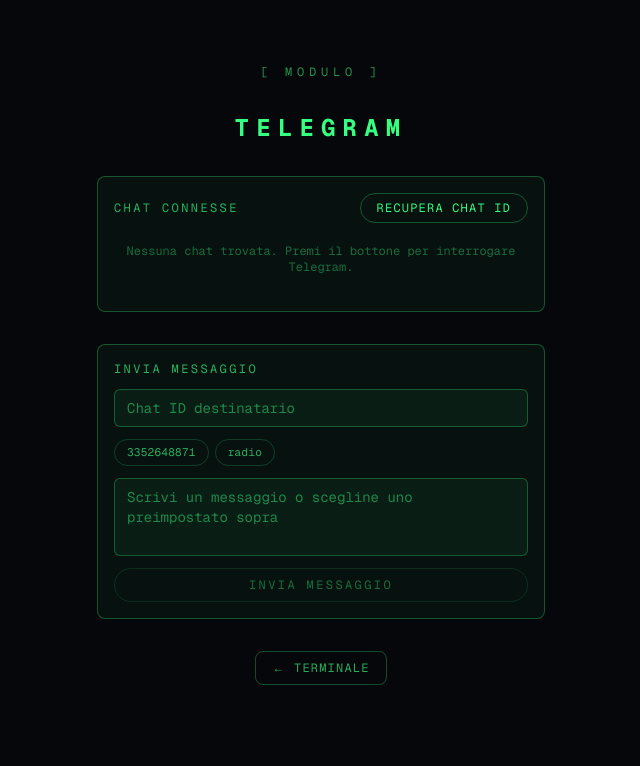
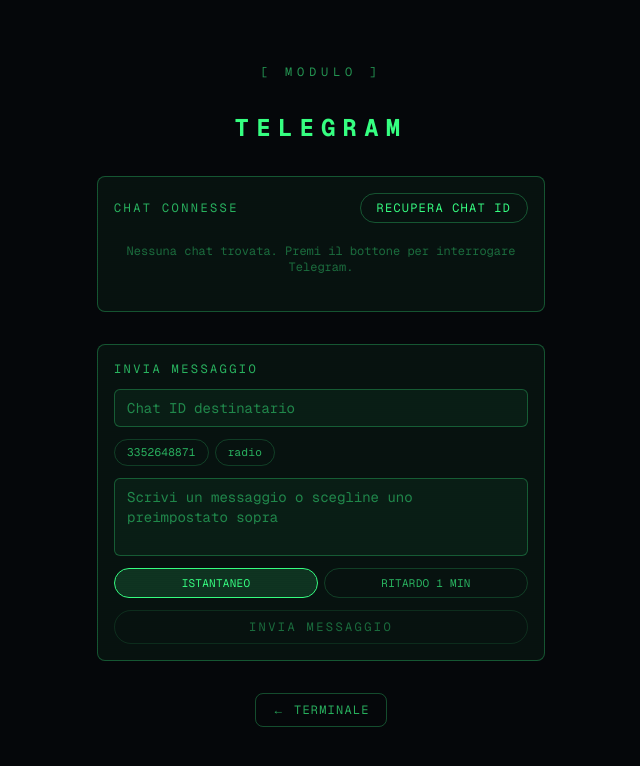
Before and after one commit to Labiless/nikita-bday, a Next.js app: page /telegram in a window 1280 px wide. Shown: the top 766 px of the page, without its empty margins (319-959 px from the left). Built offline with nearby package versions, Linux system fonts and the light colour scheme.

Commit message:
feat: pospone message

```diff
--- a/src/app/layout.tsx
+++ b/src/app/layout.tsx
@@ -13,7 +13,7 @@ const geistMono = Geist_Mono({
 });
 
 export const metadata: Metadata = {
-  title: "ECHELON",
+  title: "DEPARTMENT 7 OS",
   description: "Field agent terminal",
 };
 
--- a/src/app/telegram/page.tsx
+++ b/src/app/telegram/page.tsx
@@ -1,8 +1,10 @@
 "use client";
 
 import Link from "next/link";
-import { useState } from "react";
+import { useEffect, useRef, useState } from "react";
 import { PRESET_MESSAGES } from "@/lib/telegram-messages";
+
+const DELAY_SECONDS = 60;
 
 interface ChatSummary {
   id: number;
@@ -19,10 +21,22 @@ export default function TelegramPage() {
 
   const [chatId, setChatId] = useState("");
   const [message, setMessage] = useState("");
+  const [delayed, setDelayed] = useState(false);
   const [sendStatus, setSendStatus] = useState<
-    "idle" | "sending" | "sent" | "error"
+    "idle" | "scheduled" | "sending" | "sent" | "error"
   >("idle");
   const [sendError, setSendError] = useState<string | null>(null);
+  const [countdown, setCountdown] = useState(0);
+
+  const timeoutRef = useRef<ReturnType<typeof setTimeout> | null>(null);
+  const intervalRef = useRef<ReturnType<typeof setInterval> | null>(null);
+
+  useEffect(() => {
+    return () => {
+      if (timeoutRef.current) clearTimeout(timeoutRef.current);
+      if (intervalRef.current) clearInterval(intervalRef.current);
+    };
+  }, []);
 
   async function fetchChats() {
     setLoadingChats(true);
@@ -39,7 +53,7 @@ export default function TelegramPage() {
     }
   }
 
-  async function handleSend() {
+  async function doSend() {
     setSendStatus("sending");
     setSendError(null);
     try {
@@ -58,6 +72,32 @@ export default function TelegramPage() {
       setSendError((error as Error).message);
       setSendStatus("error");
     }
+  }
+
+  function handleSendClick() {
+    if (!delayed) {
+      doSend();
+      return;
+    }
+
+    setSendStatus("scheduled");
+    setCountdown(DELAY_SECONDS);
+
+    intervalRef.current = setInterval(() => {
+      setCountdown((prev) => Math.max(prev - 1, 0));
+    }, 1000);
+
+    timeoutRef.current = setTimeout(() => {
+      if (intervalRef.current) clearInterval(intervalRef.current);
+      doSend();
+    }, DELAY_SECONDS * 1000);
+  }
+
+  function handleCancelScheduled() {
+    if (timeoutRef.current) clearTimeout(timeoutRef.current);
+    if (intervalRef.current) clearInterval(intervalRef.current);
+    setSendStatus("idle");
+    setCountdown(0);
   }
 
   return (
@@ -152,13 +192,49 @@ export default function TelegramPage() {
           className="w-full resize-none rounded-md border border-accent/30 bg-accent/5 px-3 py-2 text-sm outline-none transition-colors focus:border-accent"
         />
 
-        <button
-          onClick={handleSend}
-          disabled={sendStatus === "sending" || !chatId.trim() || !message.trim()}
-          className="rounded-full border border-accent/30 px-6 py-2 text-xs tracking-[0.2em] transition-colors hover:border-accent hover:text-accent disabled:opacity-40"
-        >
-          {sendStatus === "sending" ? "INVIO..." : "INVIA MESSAGGIO"}
-        </button>
+        <div className="flex gap-1.5">
+          <button
+            onClick={() => setDelayed(false)}
+            disabled={sendStatus === "scheduled"}
+            className={`flex-1 rounded-full border px-3 py-1.5 text-[11px] tracking-wide transition-colors disabled:opacity-40 ${
+              !delayed
+                ? "border-accent bg-accent/15"
+                : "border-accent/20 text-accent/70 hover:border-accent/50 hover:bg-accent/10"
+            }`}
+          >
+            ISTANTANEO
+          </button>
+          <button
+            onClick={() => setDelayed(true)}
+            disabled={sendStatus === "scheduled"}
+            className={`flex-1 rounded-full border px-3 py-1.5 text-[11px] tracking-wide transition-colors disabled:opacity-40 ${
+              delayed
+                ? "border-accent bg-accent/15"
+                : "border-accent/20 text-accent/70 hover:border-accent/50 hover:bg-accent/10"
+            }`}
+          >
+            RITARDO 1 MIN
+          </button>
+        </div>
+
+        {sendStatus === "scheduled" ? (
+          <button
+            onClick={handleCancelScheduled}
+            className="rounded-full border border-red-400/60 bg-red-400/10 px-6 py-2 text-xs tracking-[0.2em] text-red-400 transition-colors hover:bg-red-400/20"
+          >
+            ANNULLA (INVIO TRA {countdown}s)
+          </button>
+        ) : (
+          <button
+            onClick={handleSendClick}
+            disabled={
+              sendStatus === "sending" || !chatId.trim() || !message.trim()
+            }
+            className="rounded-full border border-accent/30 px-6 py-2 text-xs tracking-[0.2em] transition-colors hover:border-accent hover:text-accent disabled:opacity-40"
+          >
+            {sendStatus === "sending" ? "INVIO..." : "INVIA MESSAGGIO"}
+          </button>
+        )}
 
         {sendStatus === "sent" && (
           <p className="text-xs text-accent">Messaggio inviato!</p>
--- a/src/lib/telegram-messages.ts
+++ b/src/lib/telegram-messages.ts
@@ -5,5 +5,5 @@ export interface PresetMessage {
 
 export const PRESET_MESSAGES: PresetMessage[] = [
   { label: "3352648871", text: "CALL THIS NUMBER FROM THE OS 3352648871" },
-    { label: "radio", text: "WARNING AGENT N.: The files in your possession are CRITICAL and protected by a frequency encryption key. Switch on the radio and scan the airwaves for hidden signals: only by intercepting the correct frequencies will you obtain the code to unlock access to these HIGHLY SENSITIVE documents." },
+    { label: "radio", text: "WARNING AGENT N.: The files in your possession are protected by a frequency encryption key. Switch on the radio and scan the airwaves for hidden signals: only by intercepting the correct frequencies will you obtain the code to unlock access to these files." },
 ];
```
